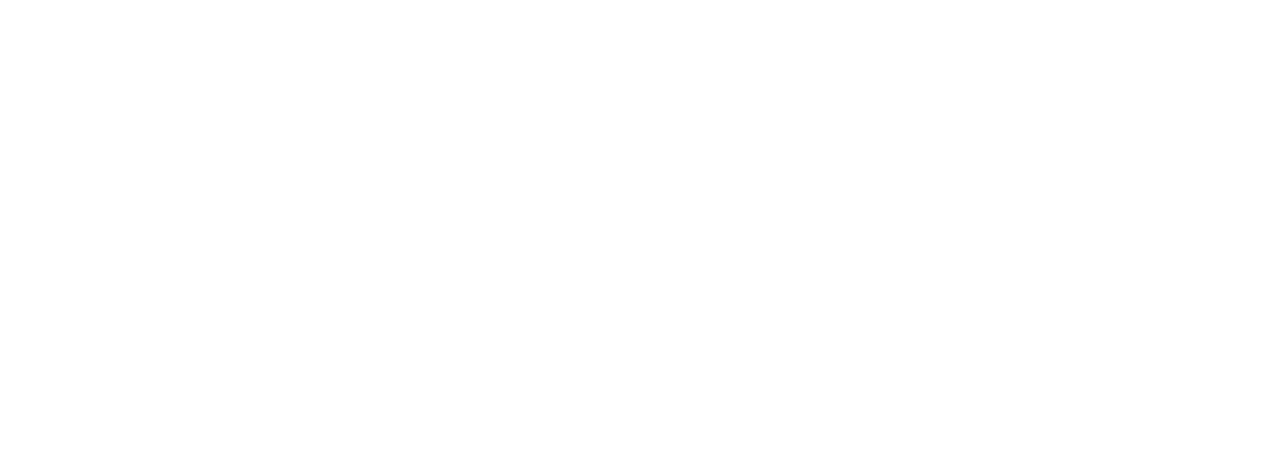
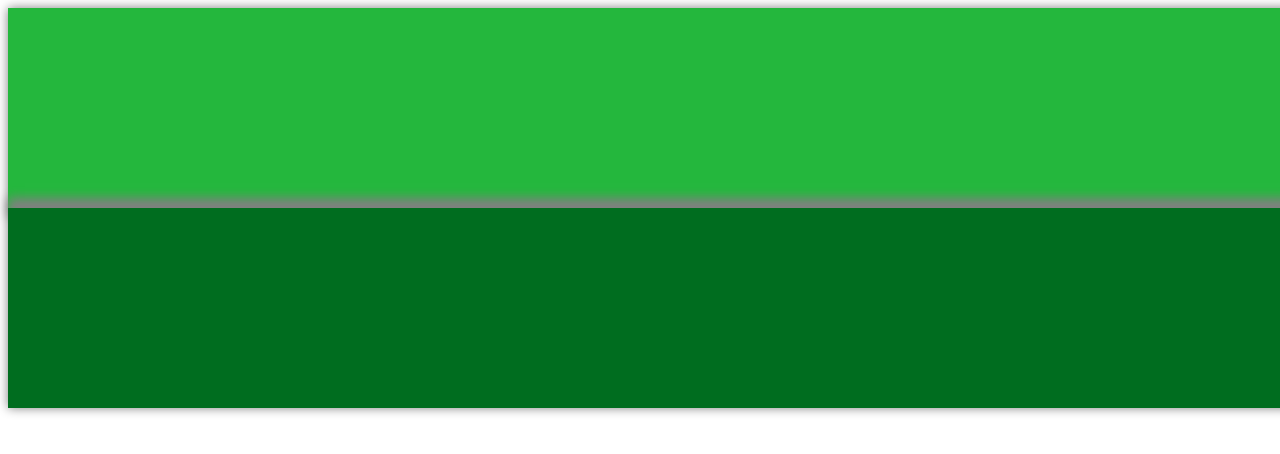
Before and after one commit to generic-github-user/Star, a plain HTML site: page html/index.html in a window 1280 px wide. Drawn offline with Linux system fonts and the light colour scheme.

Commit message:
Added header and footer styling

```diff
--- a/css/main.css
+++ b/css/main.css
@@ -1,7 +1,21 @@
 header {
+      width: 100vw;
+      height: 200px;
+
+      background-color: #24B73D;
+      box-shadow: 5px 5px 10px 5px gray;
+}
+header:hover {
 
 }
 
 footer {
+      width: 100vw;
+      height: 200px;
+
+      background-color: #006D1F;
+      box-shadow: 5px -5px 10px 5px gray;
+}
+footer:hover {
 
 }
--- a/html/index.html
+++ b/html/index.html
@@ -5,6 +5,7 @@
             <title>
                   Star
             </title>
+            <link rel="stylesheet" href=".././css/main.css" />
       </head>
       <body>
             <header>
```
